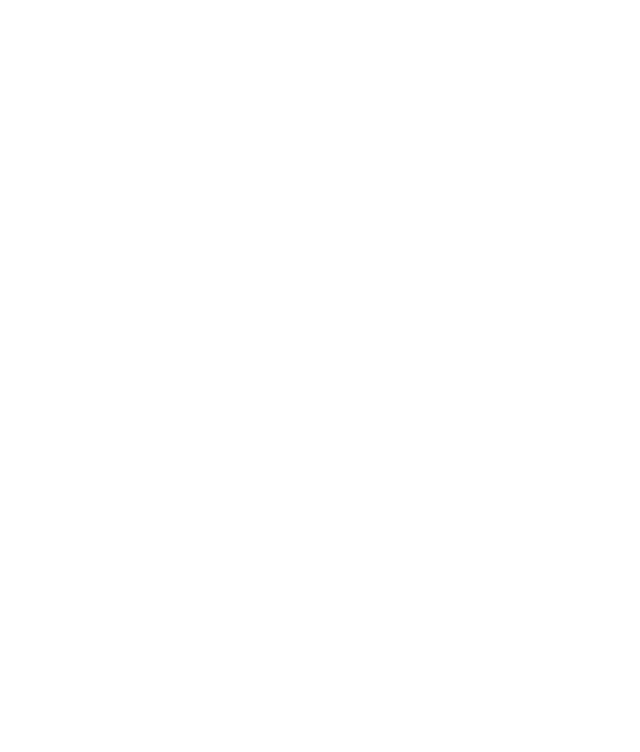
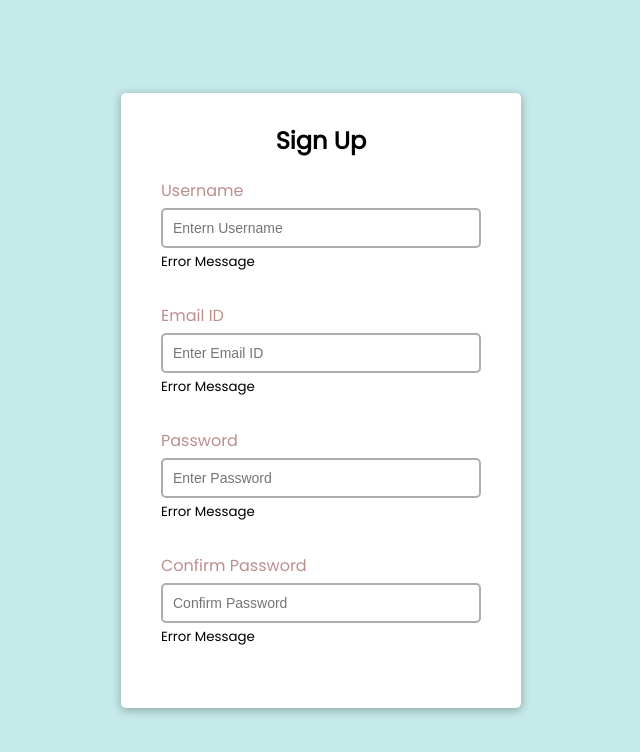
Before and after one commit to chandan-khemani/Full-Stack-MERN-Development-with-Axiom-Module-A, a plain HTML site: page project 1/index.html in a window 1280 px wide. Shown: the whole page, without its empty margins (319-959 px from the left). Drawn offline with Linux system fonts and the light colour scheme.

Commit message:
Adding form to index.html page

```diff
--- a/project 1/index.html
+++ b/project 1/index.html
@@ -4,9 +4,43 @@
     <meta charset="UTF-8">
     <meta http-equiv="X-UA-Compatible" content="IE=edge">
     <meta name="viewport" content="width=device-width, initial-scale=1.0">
-    <title>Document</title>
+
+    <link rel="stylesheet" href="styles.css">
+    <title>HTML Form</title>
 </head>
 <body>
 
+    <div class="container">
+        <form class="form" id="form">
+            <h2>Sign Up</h2>
+
+            <div class="form-control">
+                <label for="username">Username</label>
+                <input type="text" name="username" id="username" placeholder="Entern Username">
+                <small>Error Message</small>
+            </div>
+
+            <div class="form-control">
+                <label for="email">Email ID</label>
+                <input type="text" name="email" id="email" placeholder="Enter Email ID">
+                <small>Error Message</small>
+            </div>
+
+            <div class="form-control">
+                <label for="password">Password</label>
+                <input type="password" name="password" id="password" placeholder="Enter Password">
+                <small>Error Message</small>
+            </div>
+
+            <div class="form-control">
+                <label for="password2">Confirm Password</label>
+                <input type="password" name="password2" id="password2" placeholder="Confirm Password">
+                <small>Error Message</small>
+            </div>
+
+        </form>
+    </div>
+
+    <script src="script.js"></script>
 </body>
 </html>
--- a/project 1/styles.css
+++ b/project 1/styles.css
@@ -0,0 +1,52 @@
+@import url('https://fonts.googleapis.com/css2?family=Poppins&display=swap');
+
+*{
+    box-sizing: border-box;
+}
+body{
+    font-family: 'Poppins', sans-serif;
+    background-color: rgb(198, 233, 233);
+    display: flex;
+    align-items: center;
+    justify-content: center;
+    min-height: 100vh;
+    margin: 0;
+}
+
+.container{
+    background-color: rgb(255, 255, 255);
+    box-shadow: 0 2px 10px rgba(0,0,0,0.3);
+    border-radius: 5px;
+    width: 400px;
+}
+h2{
+    text-align: center;
+    margin: 0 0 20px;
+}
+
+.form{
+    padding: 30px 40px;
+}
+.form-control{
+    margin-bottom: 10px;
+    padding-bottom: 20px;
+    position: relative;
+}
+.form-control label{
+    color:rosybrown;
+    display: block;
+    margin-bottom: 5px;
+}
+.form-control input{
+    border:2px solid rgb(173, 173, 173);
+    border-radius: 5px;
+    display: block;
+    width: 100%;
+    padding:10px;
+    font-size: 14px;
+}
+
+.form-control input:focus{
+    outline: 0;
+    border-color: #777;
+}
```
